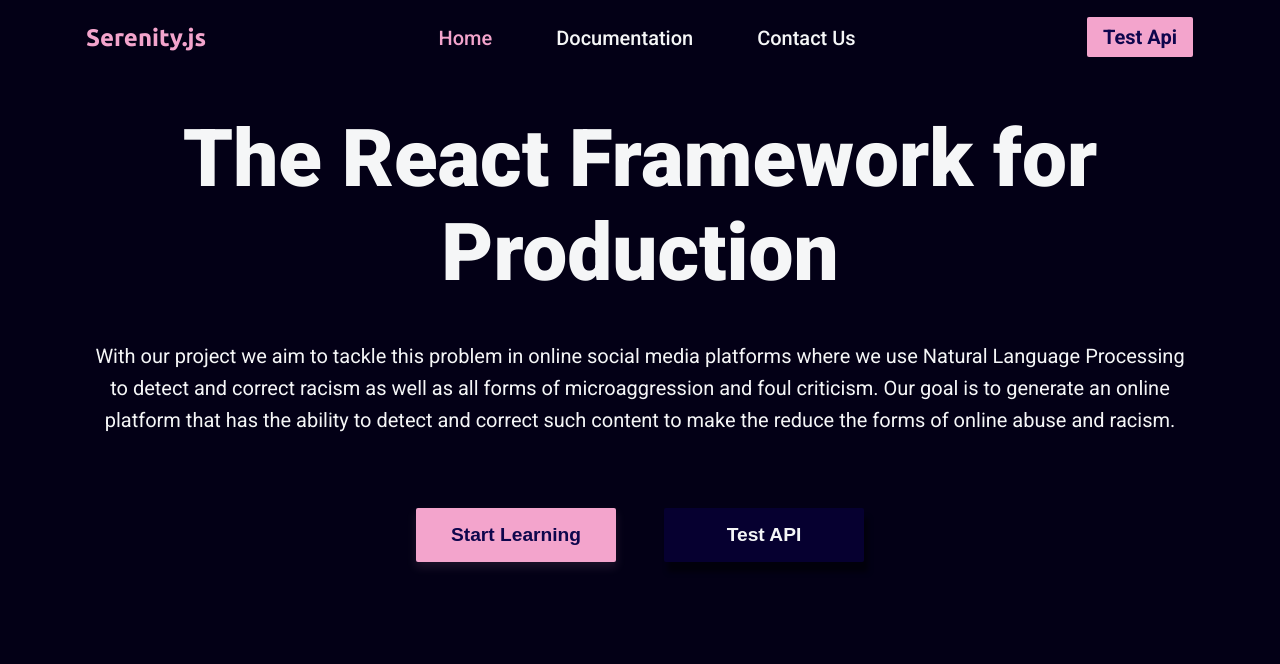
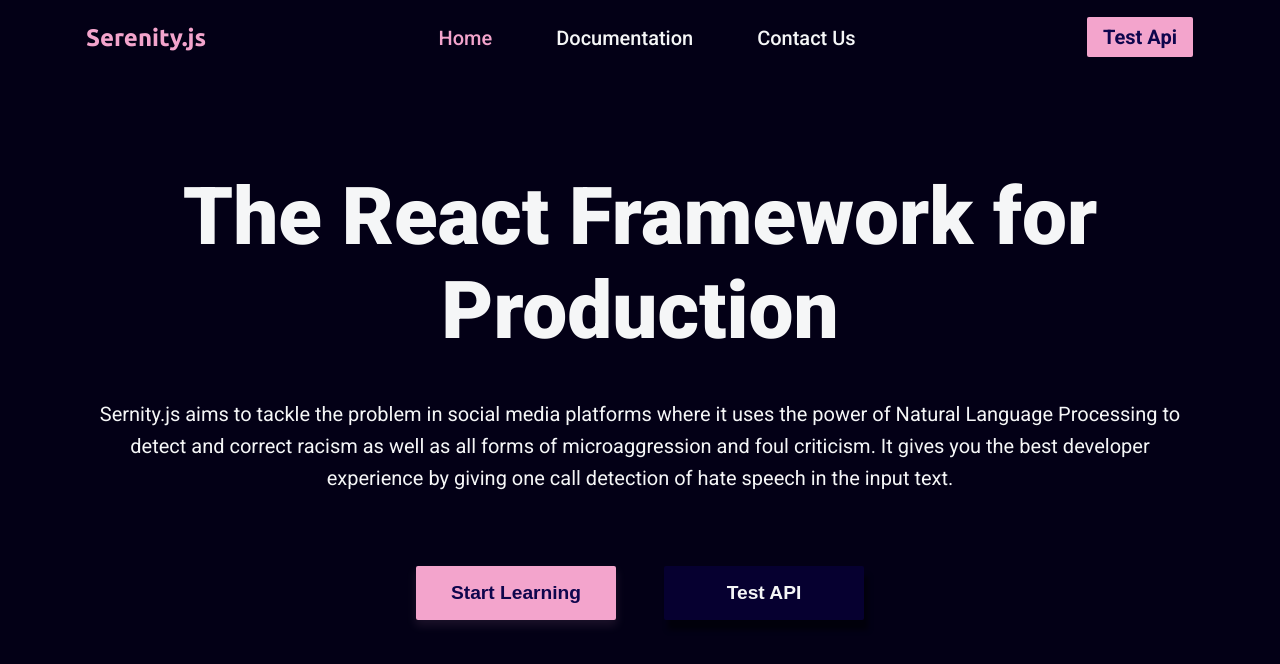
Before and after one commit to shaarangg/serenityjs-frontend, a React (Create React App) app: page / in a window 1280 px wide. Shown: the top 664 px of the page. Built offline with nearby package versions, Linux system fonts and the light colour scheme.

Commit message:
feat: Changes in Home page

```diff
--- a/src/pages/Home/Home.jsx
+++ b/src/pages/Home/Home.jsx
@@ -3,14 +3,15 @@ import styles from "./Home.module.scss";
 function Home() {
 	return (
 		<div className={styles.container}>
-			<h2 className={styles.title}>The React Framework for Production</h2>
-			<p className={styles.content}>
-				With our project we aim to tackle this problem in online social media platforms where we use
-				Natural Language Processing to detect and correct racism as well as all forms of
-				microaggression and foul criticism. Our goal is to generate an online platform that has the
-				ability to detect and correct such content to make the reduce the forms of online abuse and
-				racism.
-			</p>
+			<div className={styles.head}>
+				<div className={styles.title}>The React Framework for Production</div>
+				<p className={styles.content}>
+					Sernity.js aims to tackle the problem in social media platforms where it uses the power of
+					Natural Language Processing to detect and correct racism as well as all forms of
+					microaggression and foul criticism. It gives you the best developer experience by giving
+					one call detection of hate speech in the input text.
+				</p>
+			</div>
 			<div className={styles.btnContainer}>
 				<button type="button" className={styles.Docsbtn}>
 					Start Learning
--- a/src/pages/Home/Home.module.scss
+++ b/src/pages/Home/Home.module.scss
@@ -1,7 +1,6 @@
 @import "../../variables";
 .container {
-	position: absolute;
-	top: 7rem;
+	transform: translateY(100px);
 }
 .title {
 	font-size: 2.5rem;
@@ -47,11 +46,11 @@
 	cursor: pointer;
 }
 
-@media screen and (min-width: 900px) {
+@media screen and (min-width: 700px) {
 	.container {
-		position: relative;
 		max-width: 1140px;
 		margin: 0 auto;
+		transform: translateY(170px);
 	}
 	.title {
 		font-size: 5rem;
```
